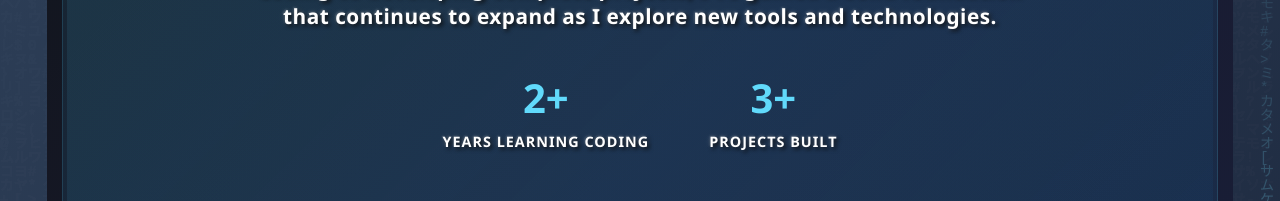
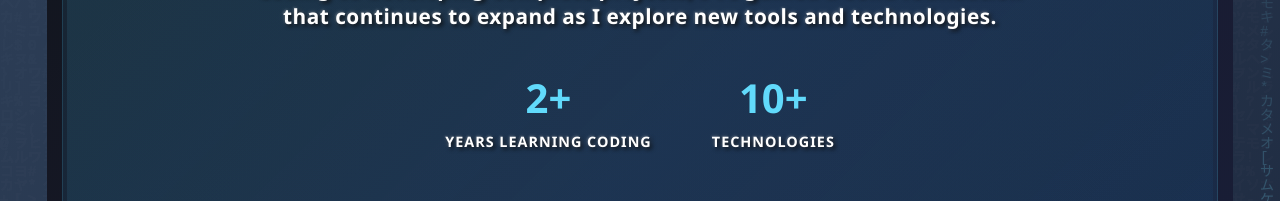
Before and after one commit to Pawris1/faris-portofolio, a React (Vite) app: page /skills in a window 1280 px wide. Shown: the part 398-599 px from the top of the page. Built offline with nearby package versions, Linux system fonts and the light colour scheme.

Commit message:
Changed Projects Built to Technologies

```diff
--- a/src/pages/Skills.jsx
+++ b/src/pages/Skills.jsx
@@ -169,8 +169,8 @@ const Skills = () => {
                 <span className="summary-label bold-3d-text">Years Learning Coding</span>
               </div>
               <div className="summary-item">
-                <span className="summary-number">3+</span>
-                <span className="summary-label bold-3d-text">Projects Built</span>
+                <span className="summary-number">10+</span>
+                <span className="summary-label bold-3d-text">Technologies</span>
               </div>
             </div>
           </div>
```
